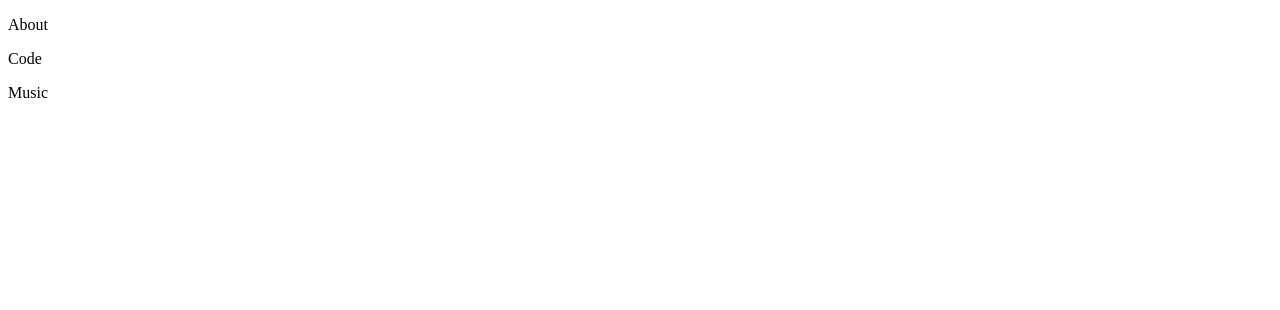
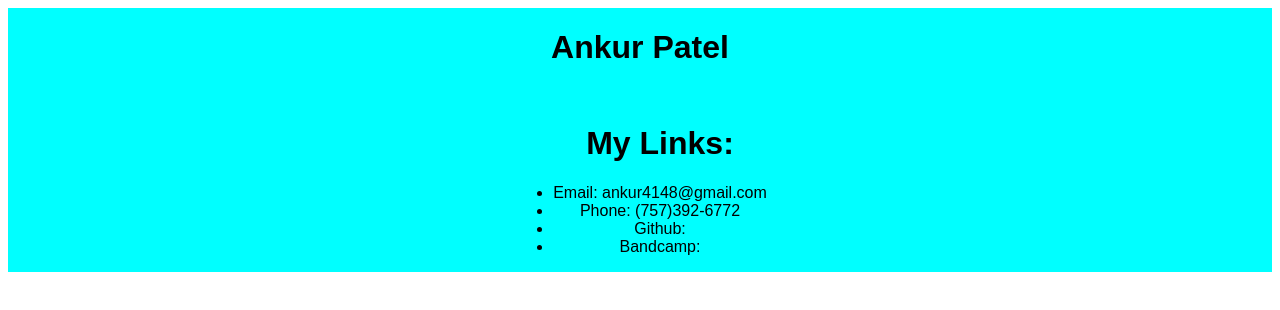
Before and after one commit to patelas23/my-portfolio, a plain HTML site: page index.html in a window 1280 px wide. Drawn offline with Linux system fonts and the light colour scheme.

Commit message:
reinitializing repository

```diff
--- a/index.html
+++ b/index.html
@@ -4,15 +4,21 @@
     <meta charset="UTF-8">
     <meta http-equiv="X-UA-Compatible" content="IE=edge">
     <meta name="viewport" content="width=device-width, initial-scale=1.0">
+    <link rel="stylesheet" href="styles.css">
     <title>Ankur Patel</title>
 </head>
-<div>
-    <p>About</p>
-    <p>Code</p>
-    <p>Music</p>
-</div>
 <body>
-
-
+    <div class="flex-container">
+        <div>
+            <h1>Ankur Patel</h1>
+        </div>
+        <ul>
+            <h1>My Links:</h1>
+            <li>Email: ankur4148@gmail.com</li>
+            <li>Phone: (757)392-6772</li>
+            <li>Github: <a href=""></a> </li>
+            <li>Bandcamp: <a href=""></a> </li>
+        </ul>
+    </div>
 </body>
 </html>
--- /dev/null
+++ b/styles.css
@@ -0,0 +1,19 @@
+* {
+    text-align: center;
+    justify-content: center;
+}
+body {
+    font-family: Arial, Helvetica, sans-serif;
+}
+div {
+    background-color: aqua;
+}
+div.flex-container {
+    width: 100%;
+    display: flex;
+    align-items: center;
+    flex-direction: column;
+}
+a {
+    text-decoration: wavy;
+}
```
